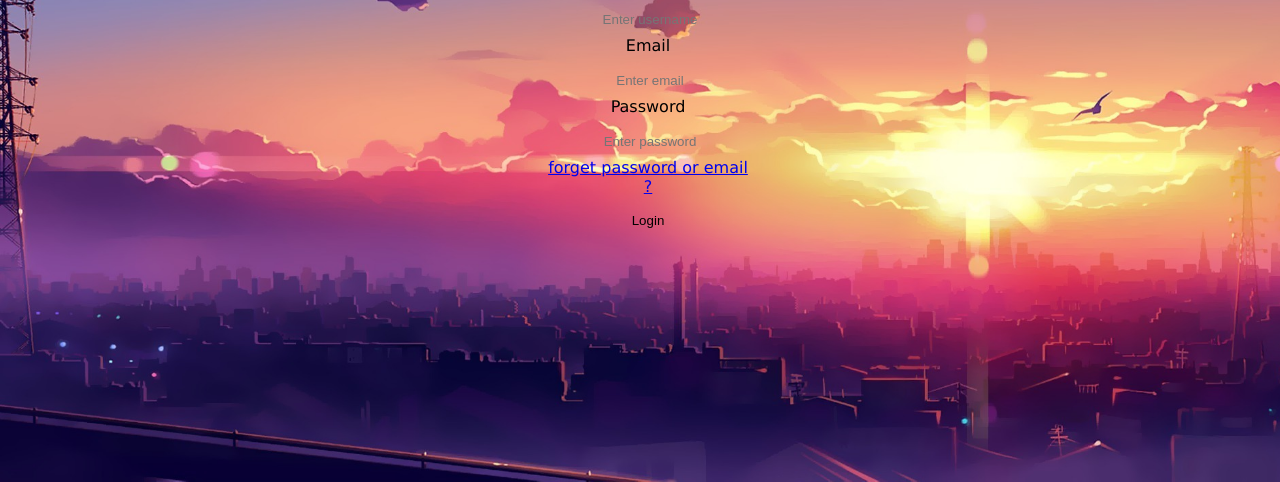
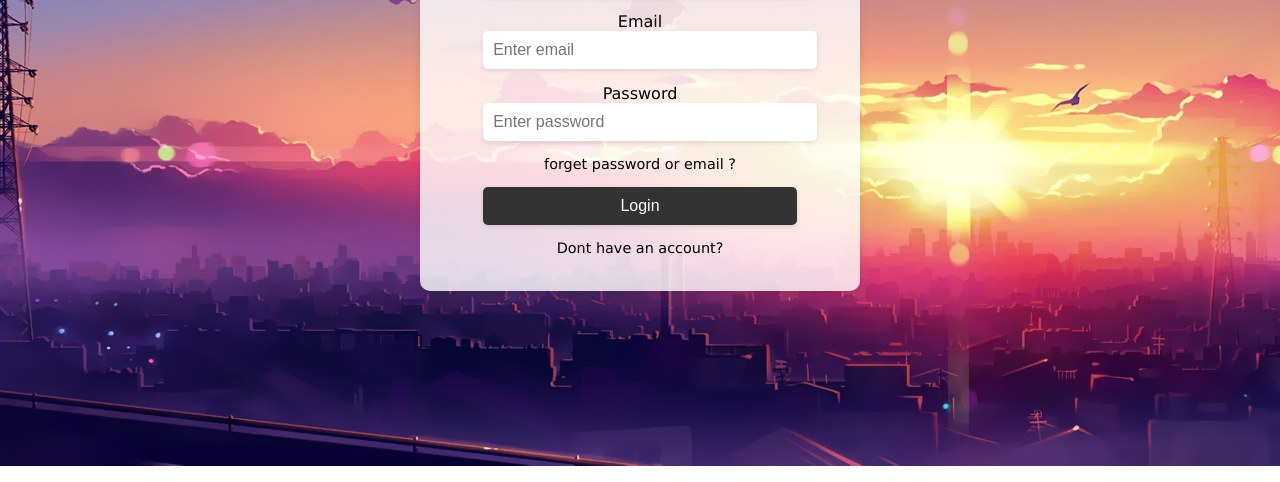
Before and after one commit to animeXtreme/OtaNexus, a website: page HTML/login-anime.html in a window 1280 px wide. Shown: the part 334-816 px from the top of the page. Drawn offline with Linux system fonts and the light colour scheme.

Commit message:
26/03/2025

```diff
--- a/HTML/login-anime.html
+++ b/HTML/login-anime.html
@@ -26,10 +26,13 @@
                     <input type="password" id="password" placeholder="Enter password">
                 </div>
                 <div class="form-group">
-                    <a href="sign-in-anime.html" id="forget-password" >forget password or email ?</a>
+                    <a href="#" id="forget-password" >forget password or email ?</a>
                 </div>
                 <div class="form-group">
                     <input type="submit" value="Login" id="login">
+                </div>
+                <div class="form-group">
+                    <a href="sign-up-anime.html" id="have-account" >Dont have an account?</a>
                 </div>
             </form>
         </div>
--- a/asset/css/form-login.css
+++ b/asset/css/form-login.css
@@ -1,120 +1,78 @@
-body{
+body {
+    margin: 0;
     background-image: url(../img/gay.jpg);
     width: 100%;
-    height: 100%;
+    height: 100vh;
     background-repeat: no-repeat;
     background-size: cover;
-    font-family:"Lucida Grande", Helvetica, Arial, sans-serif;
+    font-family: "Lucida Grande", Helvetica, Arial, sans-serif;
     overflow: hidden;
-}
-.container {
     display: flex;
     justify-content: center;
     align-items: center;
-    height: 100vh;
-    border-radius: 5px;
-    overflow: hidden;
-    position: relative;
-}
-.container h1 {
-    text-align: center;
-    border-bottom: black solid 2px;
-}
-.login-box {
-    width: 200px;
-    text-align: center;
-    margin-bottom: 20px;
-    border-radius: 10px;
-    border: none;
 }
 
-.container #username{
+.container {
+    display: flex;
+    flex-direction: column;
+    align-items: center;
+    justify-content: center;
+    width: 100%;
+    max-width: 400px;
+    background-color: rgba(255, 255, 255, 0.8);
+    padding: 20px;
+    border-radius: 10px;
+    box-shadow: 0 4px 8px rgba(0, 0, 0, 0.1);
     text-align: center;
-    border:none;
-    background-color: transparent;
+}
+
+.container h1 {
+    margin-bottom: 20px;
+    font-size: 2rem;
+    color: #333;
+}
+
+.form-group {
+    margin-bottom: 15px;
+}
+
+.form-group input {
+    width: 100%;
+    padding: 10px;
+    border: none;
+    border-radius: 5px;
+    box-shadow: 0 2px 4px rgba(0, 0, 0, 0.1);
+    font-size: 1rem;
+}
+
+.form-group input:focus {
+    outline: none;
+    box-shadow: 0 0 0 2px #333;
+}
+
+#login {
+    width: 100%;
+    padding: 10px;
+    background-color: #333;
+    color: #fff;
+    border: none;
+    border-radius: 5px;
+    cursor: pointer;
+    transition: background-color 0.3s ease;
+}
+
+#login:hover {
+    background-color: #555;
+}
+#have-account,
+#forget-password {
+    color: black;
+    margin-top: 10px;
     display: block;
-    width: 100%;
+    text-decoration: none;
+    font-size: 0.9rem;
 }
-.container #username:focus{
-    outline: none;
-    border: none;
-    background-color: transparent;
-    border-bottom:black solid 2px;
+#have-account:hover,
+#forget-password:hover {
+    text-decoration: underline;
 }
-.container #login{
-    display: block;
-    margin-top: 10px;
-    background-color: transparent;
-    border: none;
-    color: black;
-    text-align: center;
-    cursor: pointer;
-    transition: 2s;
-}
-.container #login:hover{
-    outline: none;
-    border: none;
-    background-color: transparent;
-    border-bottom:black solid 2px;
-    transform: translateZ(2px) ;
-}
-.container #password{
-    text-align: center;
-    border:none;
-    background-color: transparent;
-    display: block;
-    width: 100%;
-}
-.container #password:focus{
-    outline: none;
-    border: none;
-    background-color: transparent;
-    border-bottom:black solid 2px;
-}
-.container #email{
-    text-align: center;
-    border:none;
-    background-color: transparent;
-    display: block;
-    width: 100%;
-}
-.container #email:focus{
-    outline: none;
-    border: none;
-    background-color: transparent;
-    border-bottom:black solid 2px;
-}
-.container #forgot-password{
-    text-align: center;
-    border:none;
-    background-color: transparent;
-    color: red;
-    display: block;
-    width: 100%;
-}
-.container #forgot-password:focus{
-    outline: none;
-    border: none;
-    background-color: transparent;
-    border-bottom:black solid 2px;
-}
-.form-group input{
-    width: 200px;
-    height: 30px;
-    margin-top: 10px;
-}
-.form-group input:focus{
-    outline: none;
-    border: none;
-    background-color: transparent;
-    border-bottom:black solid 2px;
-}
-form{
-    display: flex;
-    justify-content: center;
-    align-items: center;
-    flex-direction: column;
-    width: 100%;
-    height: 100%;
-    border-radius: 10px;
-}
--- a/asset/css/style.css
+++ b/asset/css/style.css
@@ -46,9 +46,10 @@ body::before {
   flex-grow: 1;
   width:45%;
   height: 100%;
-  box-shadow: 0 4px 8px rgba(0, 0, 0, 0.2); /* Tao do bong cho taskbar */
+  box-shadow: 0 4px 8px rgba(255, 255, 255, 0.3); /* Tao do bong cho taskbar */
   margin-top: 10px;
   border-radius: 10px;
+  background-color: rgba(255, 255, 255, 0.5);
 }
 .header {
   height: 100px; /* Chieu cao thanh taskbar */
```
Also changed, not shown: HTML/index.html (+3 -1 lines), HTML/sign-up-anime.html (renamed from HTML/sign-in-anime.html, +1 -1 lines).
